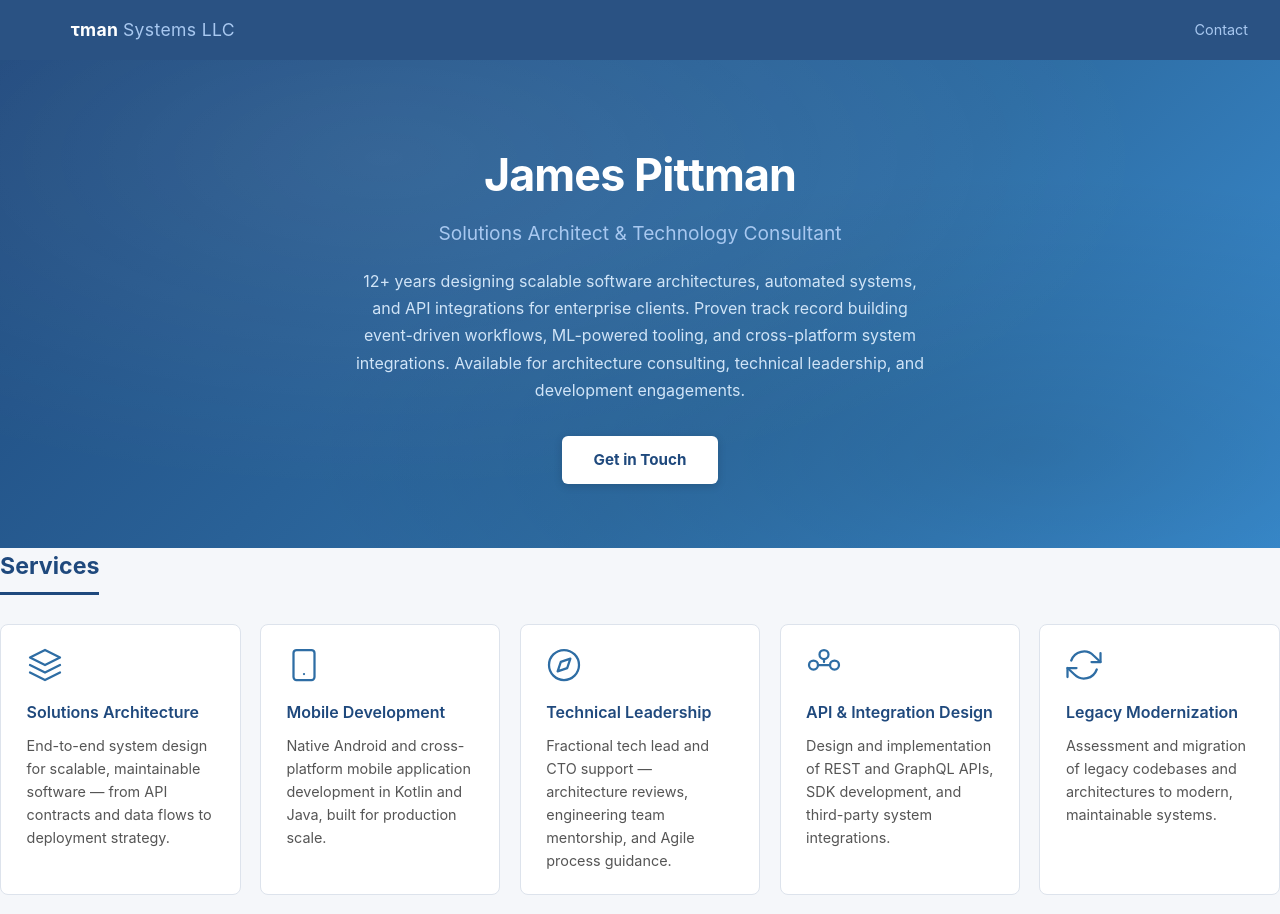
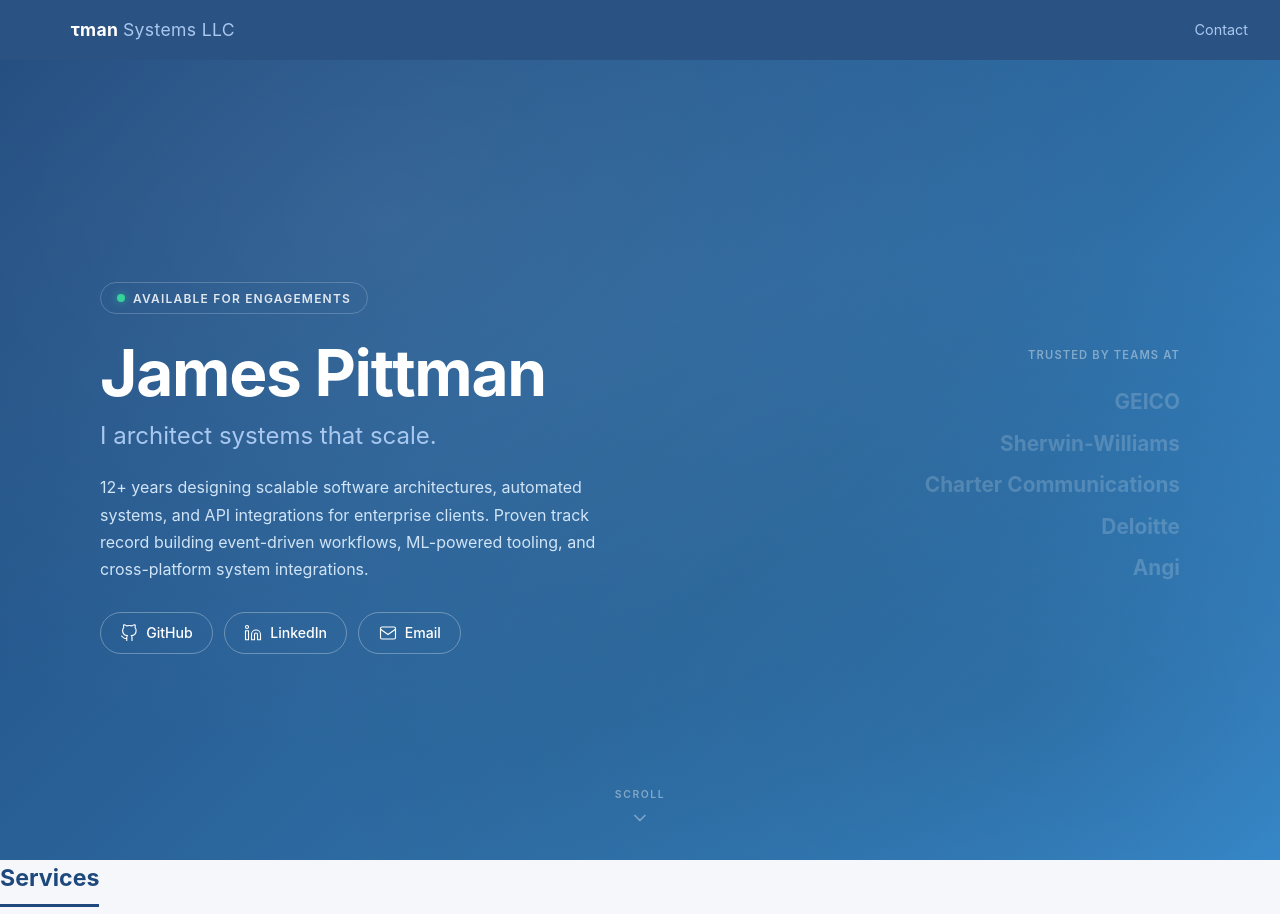
Before and after one commit to jepittman/pittman-systems, a React (Vite) app: page / in a window 1280 px wide. Shown: the top 914 px of the page. Built offline with nearby package versions, Linux system fonts and the light colour scheme.

Commit message:
Add animations and hero layout, two column layout, dark mode enhancements

```diff
--- a/src/App.css
+++ b/src/App.css
@@ -28,9 +28,9 @@ body {
 /* ── Scroll reveal ──────────────────────────────────────────────────────────── */
 .reveal {
   opacity: 0;
-  transform: translateY(32px);
-  transition: opacity 0.7s cubic-bezier(0.16, 1, 0.3, 1),
-              transform 0.7s cubic-bezier(0.16, 1, 0.3, 1);
+  transform: translateY(56px);
+  transition: opacity 0.8s cubic-bezier(0.16, 1, 0.3, 1),
+              transform 0.8s cubic-bezier(0.16, 1, 0.3, 1);
 }
 .reveal.visible {
   opacity: 1;
@@ -39,14 +39,16 @@ body {
 
 /* Stagger children inside visible reveal containers */
 .reveal.visible .card,
-.reveal.visible .tag {
+.reveal.visible .tag,
+.reveal.visible .skill-group {
   opacity: 1;
   transform: translateY(0);
 }
 .reveal .card,
-.reveal .tag {
+.reveal .tag,
+.reveal .skill-group {
   opacity: 0;
-  transform: translateY(16px);
+  transform: translateY(24px);
   transition: opacity 0.5s cubic-bezier(0.16, 1, 0.3, 1),
               transform 0.5s cubic-bezier(0.16, 1, 0.3, 1);
 }
@@ -98,8 +100,11 @@ body {
 .hero {
   background: linear-gradient(135deg, var(--blue) 0%, var(--blue-lt) 60%, #3a8fd4 100%);
   color: #fff;
+  min-height: 100svh;
   padding: 5rem 2rem 4rem;
-  text-align: center;
+  display: flex;
+  flex-direction: column;
+  justify-content: center;
   position: relative;
   overflow: hidden;
 }
@@ -114,6 +119,9 @@ body {
 .hero-inner {
   position: relative;
   z-index: 1;
+  max-width: 1080px;
+  margin: 0 auto;
+  width: 100%;
   opacity: 0;
   transform: translateY(24px);
   transition: opacity 0.8s cubic-bezier(0.16, 1, 0.3, 1),
@@ -123,25 +131,131 @@ body {
   opacity: 1;
   transform: translateY(0);
 }
-.hero-name { font-size: 2.8rem; font-weight: 700; letter-spacing: -0.02em; margin-bottom: 0.4rem; }
-.hero-subtitle { font-size: 1.2rem; color: #a8c8f0; margin-bottom: 1.2rem; }
-.hero-desc { max-width: 580px; margin: 0 auto 2rem; font-size: 1rem; color: #d0e4f7; line-height: 1.7; }
-.hero-cta {
-  display: inline-block;
-  background: #fff;
-  color: var(--blue);
+
+/* Two-column hero layout */
+.hero-columns {
+  display: flex;
+  align-items: center;
+  gap: 4rem;
+}
+.hero-left { flex: 1; }
+.hero-right {
+  flex: 0 0 auto;
+  text-align: right;
+}
+
+/* Status badge */
+.hero-badge {
+  display: inline-flex;
+  align-items: center;
+  gap: 0.5rem;
+  font-size: 0.75rem;
+  text-transform: uppercase;
+  letter-spacing: 0.1em;
+  font-weight: 600;
+  color: rgba(255,255,255,0.85);
+  border: 1px solid rgba(255,255,255,0.2);
+  border-radius: 999px;
+  padding: 0.35rem 1rem;
+  margin-bottom: 1.5rem;
+}
+.hero-badge-dot {
+  width: 8px;
+  height: 8px;
+  background: #34d399;
+  border-radius: 50%;
+  box-shadow: 0 0 8px rgba(52, 211, 153, 0.6);
+  animation: badge-pulse 2s ease-in-out infinite;
+}
+@keyframes badge-pulse {
+  0%, 100% { box-shadow: 0 0 8px rgba(52, 211, 153, 0.6); }
+  50% { box-shadow: 0 0 16px rgba(52, 211, 153, 0.9); }
+}
+
+.hero-name {
+  font-size: clamp(2.4rem, 5vw, 4rem);
   font-weight: 700;
-  padding: 0.75rem 2rem;
-  border-radius: 6px;
+  letter-spacing: -0.02em;
+  margin-bottom: 0.5rem;
+  line-height: 1.1;
+}
+.hero-tagline {
+  font-size: clamp(1.1rem, 2.5vw, 1.5rem);
+  color: #a8c8f0;
+  margin-bottom: 1.2rem;
+  font-weight: 400;
+}
+.hero-desc {
+  max-width: 540px;
+  font-size: 1rem;
+  color: #d0e4f7;
+  line-height: 1.7;
+  margin-bottom: 1.8rem;
+}
+
+/* Social pills */
+.hero-pills { display: flex; flex-wrap: wrap; gap: 0.7rem; }
+.hero-pill {
+  display: inline-flex;
+  align-items: center;
+  gap: 0.5rem;
+  padding: 0.55rem 1.2rem;
+  border: 1px solid rgba(255,255,255,0.3);
+  border-radius: 999px;
+  color: #fff;
   text-decoration: none;
-  font-size: 0.95rem;
-  transition: transform 0.2s, box-shadow 0.2s, background 0.2s;
-  box-shadow: 0 2px 8px rgba(0,0,0,0.15);
+  font-size: 0.88rem;
+  font-weight: 500;
+  background: transparent;
+  transition: background 0.25s, border-color 0.25s, transform 0.2s;
 }
-.hero-cta:hover {
-  background: #fff;
+.hero-pill:hover {
+  background: rgba(255,255,255,0.12);
+  border-color: rgba(255,255,255,0.5);
   transform: translateY(-2px);
-  box-shadow: 0 6px 20px rgba(0,0,0,0.2);
+}
+
+/* Client names */
+.hero-clients-label {
+  font-size: 0.7rem;
+  text-transform: uppercase;
+  letter-spacing: 0.1em;
+  color: rgba(255,255,255,0.4);
+  margin-bottom: 1rem;
+  font-weight: 600;
+}
+.hero-client {
+  font-size: 1.3rem;
+  font-weight: 700;
+  color: rgba(255,255,255,0.18);
+  line-height: 2;
+  white-space: nowrap;
+}
+
+/* Scroll indicator */
+.hero-scroll {
+  position: absolute;
+  bottom: 2rem;
+  left: 50%;
+  transform: translateX(-50%);
+  display: flex;
+  flex-direction: column;
+  align-items: center;
+  gap: 0.3rem;
+  color: rgba(255,255,255,0.4);
+  z-index: 1;
+}
+.hero-scroll-text {
+  font-size: 0.65rem;
+  letter-spacing: 0.15em;
+  font-weight: 600;
+}
+.hero-scroll-chevron {
+  animation: hero-bounce 2s ease-in-out infinite;
+}
+@keyframes hero-bounce {
+  0%, 100% { transform: translateY(0); }
+  50% { transform: translateY(6px); }
 }
 
 /* ── Sections ───────────────────────────────────────────────────────────────── */
@@ -284,10 +398,19 @@ body {
 
 /* ── Mobile ─────────────────────────────────────────────────────────────────── */
 @media (max-width: 640px) {
-  .hero { padding: 3.5rem 1.2rem 3rem; }
-  .hero-name { font-size: 2rem; }
-  .hero-subtitle { font-size: 1rem; }
+  .hero { padding: 6rem 1.2rem 4rem; min-height: 100svh; }
+  .hero-columns { flex-direction: column; gap: 2.5rem; align-items: flex-start; }
+  .hero-right {
+    text-align: left;
+    display: flex;
+    flex-wrap: wrap;
+    gap: 0.4rem 1.2rem;
+    align-items: baseline;
+  }
+  .hero-right .hero-clients-label { width: 100%; margin-bottom: 0.3rem; }
+  .hero-right .hero-client { font-size: 0.95rem; line-height: 1.6; }
   .hero-desc { font-size: 0.9rem; }
+  .hero-scroll { display: none; }
 
   .nav { padding: 0 1rem; height: 52px; }
   .nav-brand { font-size: 0.95rem; }
@@ -309,6 +432,7 @@ body {
   .reveal,
   .reveal .card,
   .reveal .tag,
+  .reveal .skill-group,
   .hero-inner {
     opacity: 1;
     transform: none;
@@ -316,11 +440,13 @@ body {
   }
   .card,
   .tag,
-  .hero-cta,
+  .hero-pill,
   .email-btn,
   .nav-link::after,
   .card-icon,
   .contact-box { transition: none; }
+  .hero-badge-dot { animation: none; }
+  .hero-scroll-chevron { animation: none; }
 }
 
 /* ── Dark mode ──────────────────────────────────────────────────────────────── */
@@ -347,16 +473,14 @@ body {
     background: radial-gradient(ellipse at 30% 20%, rgba(91,155,213,0.08) 0%, transparent 60%),
                 radial-gradient(ellipse at 80% 80%, rgba(0,0,0,0.2) 0%, transparent 50%);
   }
-  .hero-subtitle { color: #7ab3e8; }
+  .hero-tagline { color: #7ab3e8; }
   .hero-desc { color: #8ba4c0; }
-  .hero-cta {
-    background: rgba(255,255,255,0.1);
-    color: #fff;
-    box-shadow: 0 2px 8px rgba(0,0,0,0.3);
+  .hero-pill {
+    border-color: rgba(255,255,255,0.2);
   }
-  .hero-cta:hover {
-    background: rgba(255,255,255,0.18);
-    box-shadow: 0 6px 20px rgba(0,0,0,0.4);
+  .hero-pill:hover {
+    background: rgba(255,255,255,0.08);
+    border-color: rgba(255,255,255,0.35);
   }
 
   .card:hover { box-shadow: 0 8px 24px rgba(0,0,0,0.25); }
--- a/src/App.jsx
+++ b/src/App.jsx
@@ -52,6 +52,31 @@ function useReveal() {
   return { ref, className: visible ? 'reveal visible' : 'reveal' }
 }
 
+// ── Social / hero icons ──────────────────────────────────────────────────────
+
+const heroIconProps = { viewBox: '0 0 24 24', fill: 'none', stroke: 'currentColor', strokeWidth: 1.5, strokeLinecap: 'round', strokeLinejoin: 'round', width: 18, height: 18 }
+
+const SocialIcons = {
+  github: (
+    <svg {...heroIconProps}>
+      <path d="M9 19c-5 1.5-5-2.5-7-3m14 6v-3.87a3.37 3.37 0 0 0-.94-2.61c3.14-.35 6.44-1.54 6.44-7A5.44 5.44 0 0 0 20 4.77 5.07 5.07 0 0 0 19.91 1S18.73.65 16 2.48a13.38 13.38 0 0 0-7 0C6.27.65 5.09 1 5.09 1A5.07 5.07 0 0 0 5 4.77a5.44 5.44 0 0 0-1.5 3.78c0 5.42 3.3 6.61 6.44 7A3.37 3.37 0 0 0 9 18.13V22" />
+    </svg>
+  ),
+  linkedin: (
+    <svg {...heroIconProps}>
+      <path d="M16 8a6 6 0 0 1 6 6v7h-4v-7a2 2 0 0 0-2-2 2 2 0 0 0-2 2v7h-4v-7a6 6 0 0 1 6-6z" />
+      <rect x="2" y="9" width="4" height="12" />
+      <circle cx="4" cy="4" r="2" />
+    </svg>
+  ),
+  mail: (
+    <svg {...heroIconProps}>
+      <rect x="2" y="4" width="20" height="16" rx="2" />
+      <path d="M22 7l-10 7L2 7" />
+    </svg>
+  ),
+}
+
 // ── Icons (24x24 stroke-based SVGs) ──────────────────────────────────────────
 
 const svgProps = { viewBox: '0 0 24 24', fill: 'none', stroke: 'currentColor', strokeWidth: 1.5, strokeLinecap: 'round', strokeLinejoin: 'round', className: 'card-icon' }
@@ -104,6 +129,16 @@ const Icons = {
     </svg>
   ),
 }
+
+// ── Data ─────────────────────────────────────────────────────────────────────
+
+const clients = ['GEICO', 'Sherwin-Williams', 'Charter Communications', 'Deloitte', 'Angi']
+
+const socialLinks = [
+  { label: 'GitHub', icon: SocialIcons.github, href: 'https://github.com/jamesPittmanII' },
+  { label: 'LinkedIn', icon: SocialIcons.linkedin, href: 'https://www.linkedin.com/in/james-pittman-ii/' },
+  { label: 'Email', icon: SocialIcons.mail, href: 'mailto:james.elliott.pittman@gmail.com' },
+]
 
 // ── Components ────────────────────────────────────────────────────────────────
 
@@ -174,15 +209,41 @@ function Hero() {
   return (
     <div className="hero">
       <div className={`hero-inner ${loaded ? 'hero-loaded' : ''}`}>
-        <h1 className="hero-name">James Pittman</h1>
-        <p className="hero-subtitle">Solutions Architect &amp; Technology Consultant</p>
-        <p className="hero-desc">
-          12+ years designing scalable software architectures, automated systems, and API integrations
-          for enterprise clients. Proven track record building event-driven workflows, ML-powered
-          tooling, and cross-platform system integrations. Available for architecture consulting,
-          technical leadership, and development engagements.
-        </p>
-        <a className="hero-cta" href="mailto:james.elliott.pittman@gmail.com">Get in Touch</a>
+        <div className="hero-columns">
+          <div className="hero-left">
+            <span className="hero-badge">
+              <span className="hero-badge-dot" />
+              Available for engagements
+            </span>
+            <h1 className="hero-name">James Pittman</h1>
+            <p className="hero-tagline">I architect systems that scale.</p>
+            <p className="hero-desc">
+              12+ years designing scalable software architectures, automated systems, and API integrations
+              for enterprise clients. Proven track record building event-driven workflows, ML-powered
+              tooling, and cross-platform system integrations.
+            </p>
+            <div className="hero-pills">
+              {socialLinks.map(l => (
+                <a className="hero-pill" key={l.label} href={l.href} target={l.href.startsWith('http') ? '_blank' : undefined} rel={l.href.startsWith('http') ? 'noopener noreferrer' : undefined}>
+                  {l.icon}
+                  {l.label}
+                </a>
+              ))}
+            </div>
+          </div>
+          <div className="hero-right">
+            <p className="hero-clients-label">Trusted by teams at</p>
+            {clients.map(c => (
+              <p className="hero-client" key={c}>{c}</p>
+            ))}
+          </div>
+        </div>
+      </div>
+      <div className="hero-scroll">
+        <span className="hero-scroll-text">SCROLL</span>
+        <svg className="hero-scroll-chevron" viewBox="0 0 24 24" fill="none" stroke="currentColor" strokeWidth="2" strokeLinecap="round" strokeLinejoin="round" width="20" height="20">
+          <polyline points="6 9 12 15 18 9" />
+        </svg>
       </div>
     </div>
   )
@@ -195,7 +256,7 @@ function Services() {
       <h2 className="section-title">Services</h2>
       <div className="grid">
         {services.map((s, i) => (
-          <div className="card" key={s.title} style={{ transitionDelay: `${i * 80}ms` }}>
+          <div className="card" key={s.title} style={{ transitionDelay: `${i * 100}ms` }}>
             {s.icon}
             <h3 className="card-title">{s.title}</h3>
             <p className="card-desc">{s.desc}</p>
@@ -213,7 +274,7 @@ function Skills() {
       <section className="section" {...reveal}>
         <h2 className="section-title">Technical Skills</h2>
         {skillGroups.map((g, gi) => (
-          <div className="skill-group" key={g.label}>
+          <div className="skill-group" key={g.label} style={{ transitionDelay: `${gi * 60}ms` }}>
             <p className="skill-group-label">{g.label}</p>
             <div className="tags">
               {g.skills.map((s, si) => (
```
